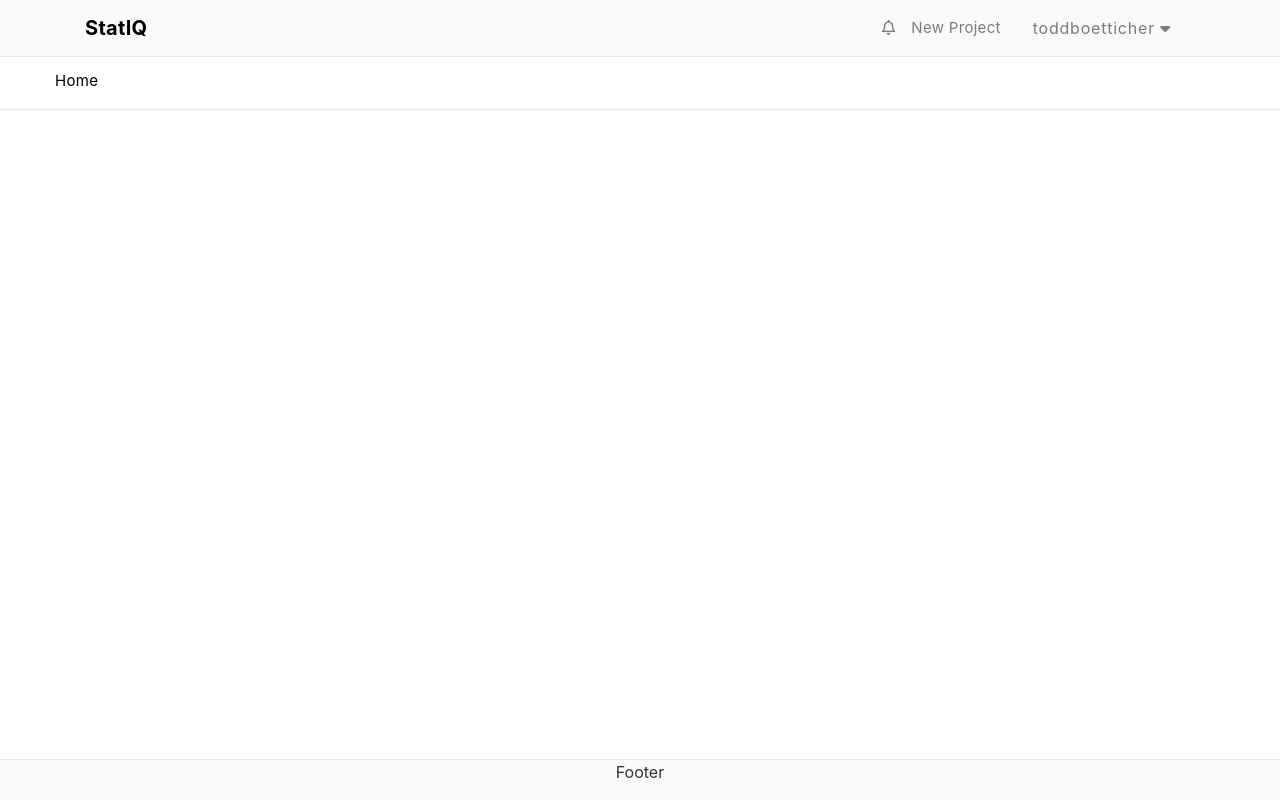
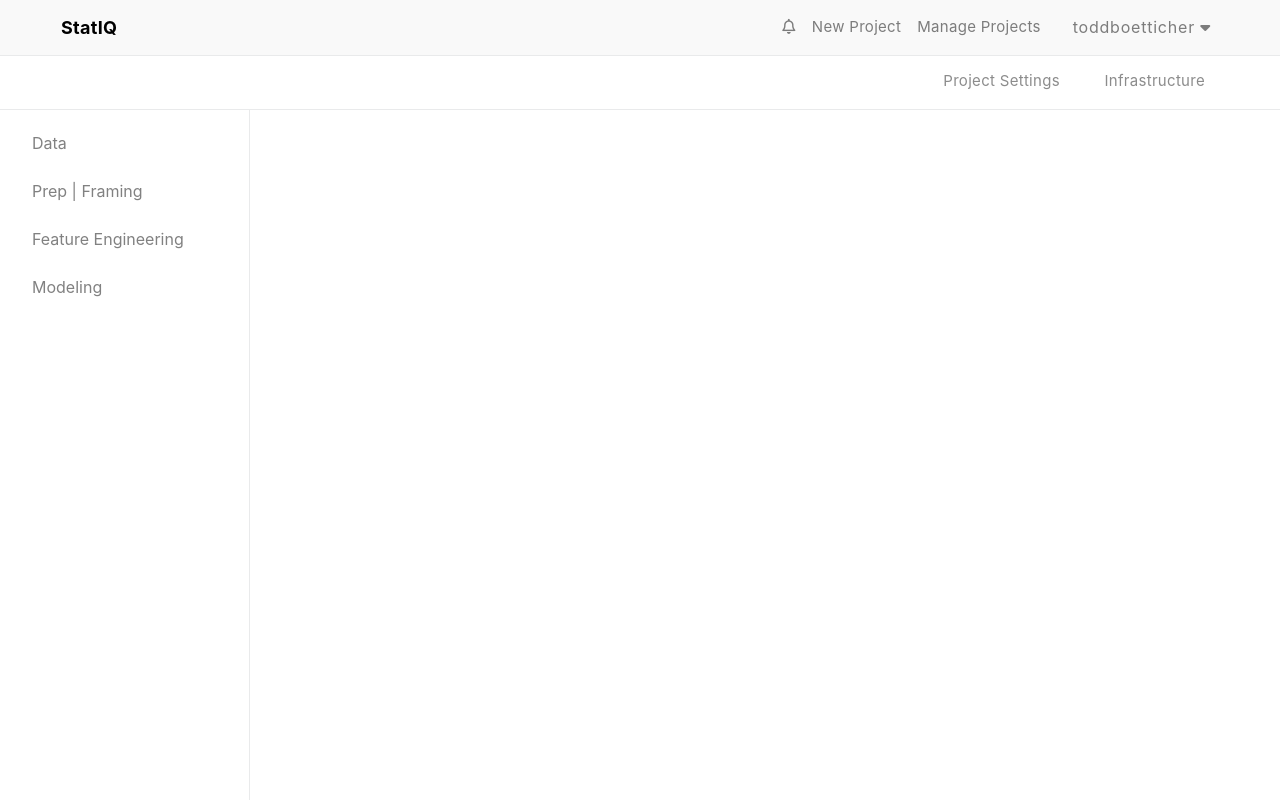
Before and after one commit to tboetticher/metaLake, a Flask app: page /new_project in a window 1280 px wide. Run offline with Flask 2, Linux system fonts and the light colour scheme; a user stored in the database is signed in; some libraries are stand-ins or nearby versions.

Commit message:
Updated Dependencies

```diff
--- a/metaLake/static/main.css
+++ b/metaLake/static/main.css
@@ -11,19 +11,21 @@ h1, h2, h3, h4, h5, h6 {
 .navbar .navbar-brand {
   color: black;
   font-weight: bold;
+  padding-left: 45px;
+  font-size: 18px;
 }
 
 .bg-steel {
    background-color: #f9f9f9; /* top menu background color*/
    min-height: 54px;
    border-bottom: 1px solid #e9eaeb;
-   color: black;
+   color: #8c8c8c;
    font-size: 15px;
    font-feature-settings: "liga" 0,"kern";
    text-rendering: optimizeLegibility;
    letter-spacing: .02em;
-   padding-left: 15px;
-   padding-right: 15px;
+   padding-right: 45px;
+
 }
 
 .site-header .navbar-nav .nav-link:hover {
@@ -85,25 +87,58 @@ h1, h2, h3, h4, h5, h6 {
   background-color: white;
   top: 54px; /* Position the navbar at the top of the page */
   width: 100%;
+  text-align: right;
+  padding-right: 75px;
 
 }
 
 .subNavbar a {
+  display:inline-block;
+  color: #8c8c8c;
+  padding: 8px 0px;
+  text-decoration: none;
+  padding-inline-start: 40px;
+  font-feature-settings: "liga" 0,"kern";
+  text-rendering: optimizeLegibility;
+  letter-spacing: .02em;
+}
+
+.subNavbar .nav-link:hover {
   color: black;
-  padding: 8px 2px;
-  text-decoration: none;
-  display: block;
-  padding-inline-start: 40px;
+}
+
+.subNavbar .nav-link.active {
+  font-weight: 500;
 }
 
 
-.sideContainer .content-section {
+
+.sidenav {
+  height: 100%;
+  width: 250px;
+  position: fixed;
+  z-index: -1;
+  left: 0;
+  background-color: #111;
+  padding-top: 45px;
+  border-right: 1px solid #e9eaeb;
+  background-color: white;
   display: block;
-  background-color: black;
+  list-style-type: disc;
+
+  list-style: none;
+}
+
+.sidenav li {
+  padding: 6px 6px 18px 32px;
+  font-feature-settings: "liga" 0,"kern";
+  font-size: 16px;
+  color: #818181;
+  justify-content: center;
+}
+
+.sidenav a:hover {
   color: black;
-  height: 100%;
-  width: 100%;
-
 }
 
 
@@ -114,11 +149,6 @@ h1, h2, h3, h4, h5, h6 {
   border-radius: 3px;
   margin-bottom: 20px;
 }
-
-/* Navigation links */
-
-
-
 
 .article-title {
   color: #444444;
@@ -166,14 +196,3 @@ a.article-title:hover {
 .account-heading {
   font-size: 2.5rem;
 }
-
-.footer {
-  position: absolute;
-  left: 0;
-  bottom: 0;
-  width: 100%;
-  background-color: #f9f9f9;
-  color: #333333;
-  text-align: center;
-  border-top: 1px solid #e9eaeb;
-}
--- a/metaLake/templates/layout.html
+++ b/metaLake/templates/layout.html
@@ -10,20 +10,19 @@
     <link rel="stylesheet" href="https://maxcdn.bootstrapcdn.com/bootstrap/4.0.0/css/bootstrap.min.css" integrity="sha384-Gn5384xqQ1aoWXA+058RXPxPg6fy4IWvTNh0E263XmFcJlSAwiGgFAW/dAiS6JXm" crossorigin="anonymous">
     <link rel="stylesheet" type="text/css" href="{{ url_for('static', filename='main.css') }}">
     <script src="https://kit.fontawesome.com/b99e675b6e.js"></script>
-    <script type="text/javascript" src="http://livejs.com/live.js"></script>
+    <!-- <script type="text/javascript" src="http://livejs.com/live.js"></script> --> <!-- Live updates on website -->
 
 
     {% if title %}
-        <title>MetaLake - {{ title }}</title>
+        <title>StatIQ - {{ title }}</title>
     {% else %}
-        <title>MetaLake</title>
+        <title>StatIQ</title>
     {% endif %}
 </head>
 <body>
     <header class="site-header">
-      <nav class="navbar navbar-expand-md navbar-light bg-steel fixed-top">
-        <div class="container">
-          <a class="navbar-brand mr-4" href="{{ url_for('home') }}"> StatIQ</a>
+      <div class="navbar navbar-expand-md navbar-light bg-steel fixed-top">
+          <a class="navbar-brand mr-4" href="{{ url_for('home') }}">StatIQ</a>
 
 
 
@@ -41,14 +40,15 @@
               {% if current_user.is_authenticated %}
                 <!-- <a class="nav-item nav-link" href="{{ url_for('new_post') }}">New Post</a> -->
 
-                <a class="nav-item nav-link"><i class="far fa-bell"></i> </a>  <!-- Issue   it collapses with the opther menu items -->
+                <a class="nav-item nav-link" href="{{ url_for('newProject') }}"><i class="far fa-bell"></i> </a>  <!-- Issue   it collapses with the opther menu items -->
                 <a class="nav-item nav-link" href="{{ url_for('newProject') }}"> New Project </a>
-
+                <a class="nav-item nav-link" href="{{ url_for('newProject') }}"> Manage Projects </a>
 
                 <div class="nav-item nav-link dropdown">
                   <a onclick="myFunction()" class="dropbtn">{{ current_user.username }} <i class="fas fa-caret-down"></i></a>
                   <div id="myDropdown" class="dropdown-content">
                     <a href="{{ url_for('account') }}">Account Settings</a>
+                    <a href="{{ url_for('account') }}">help</a>
                     <a href="{{ url_for('logout') }}">Logout</a>
                   </div>
                 </div>
@@ -59,7 +59,6 @@
               {% endif %}
             </div>
           </div>
-        </div>
       </nav>
 
     </header>
@@ -109,7 +108,4 @@
       }
 </script>
 </body>
-<div class="footer">
-  <p>Footer</p>
-</div>
 </html>
--- a/metaLake/templates/new_project.html
+++ b/metaLake/templates/new_project.html
@@ -2,14 +2,19 @@
 
 {% block secondNav %}
 <div class="subNavbar navbar-expand-md navbar-light bg-steel nav-item nav-link">
-  <a href="#home">Home</a>
+  <a class="nav-item nav-link" href="#home">Project Settings</a>
+  <a class="nav-item nav-link" href="#home">Infrastructure</a>
+  <!-- <a class="nav-item nav-link" href="#home"><i class="fas fa-vr-cardboard"></i></a> -->
+  <div>
+
+  </div>
 </div>
-
-
-<div class="sideContainer">
-  <a href="">This is the thing</a>
-<div>
-
+<div class="sidenav">
+  <li href="#">Data</li>
+  <li href="#">Prep | Framing</li>
+  <li href="#">Feature Engineering</li>
+  <li href="#">Modeling</li>
+</div>
 {% endblock %}
 
 {% block content %}
```
Also changed, not shown: 2 other files.
